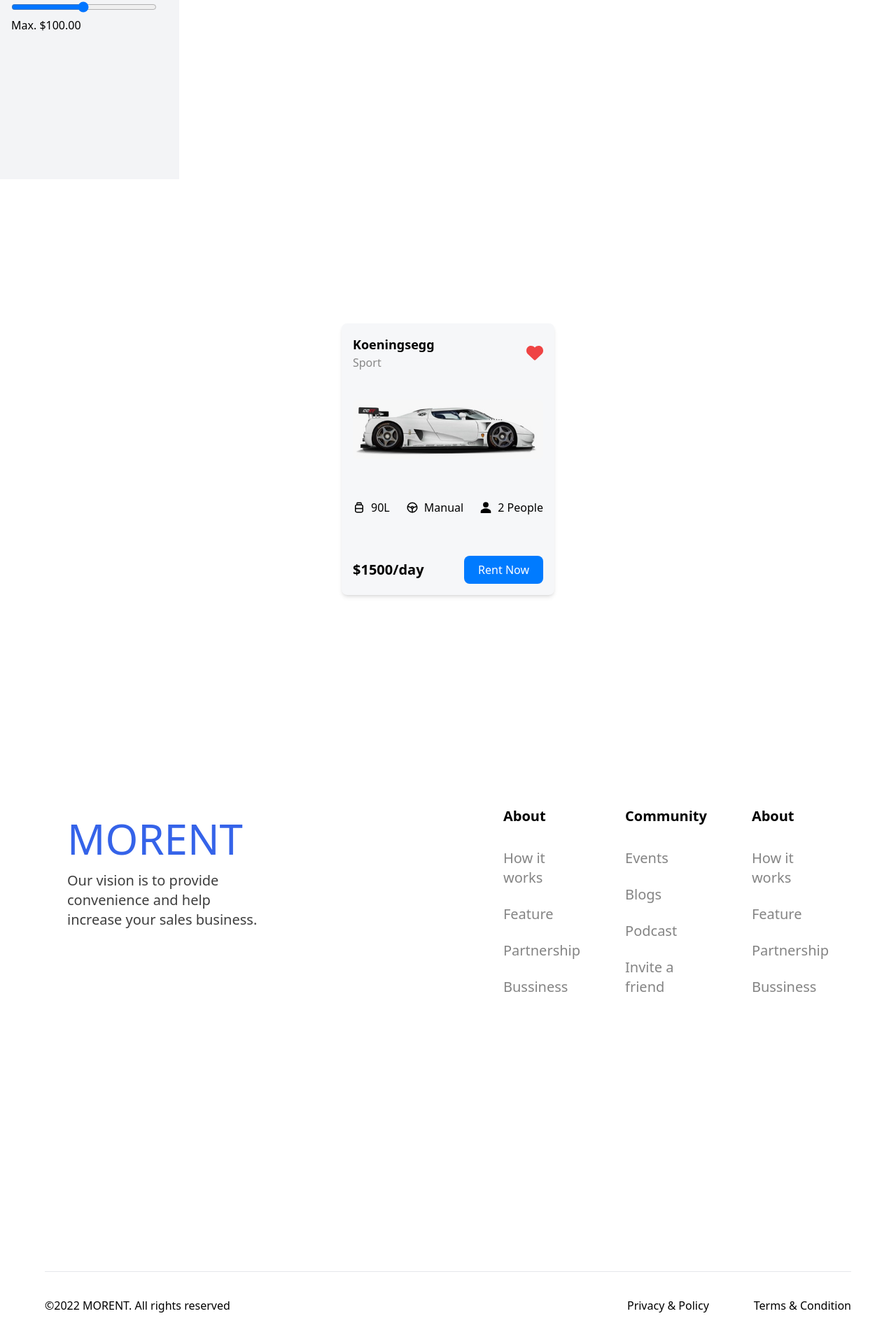
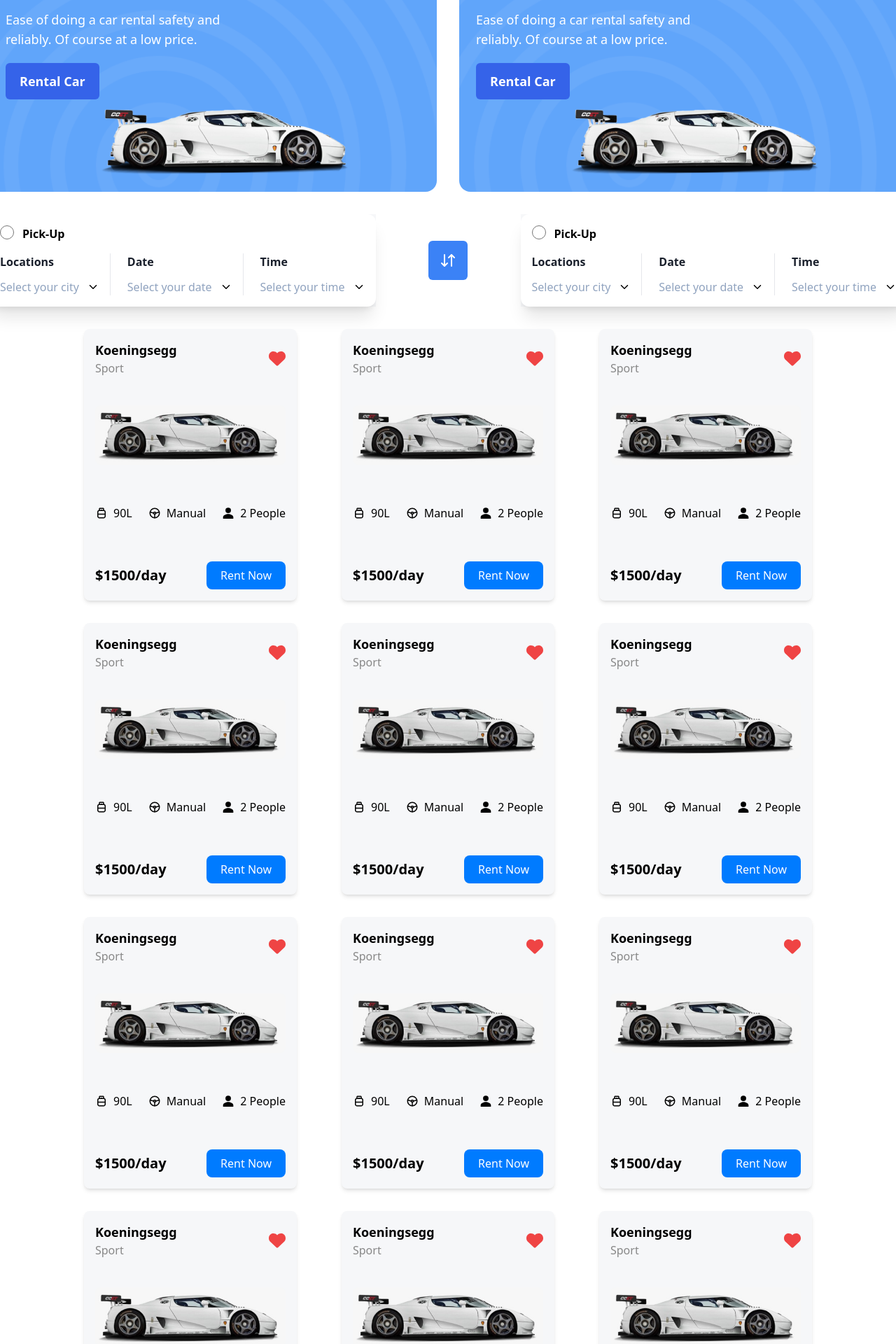
Before and after one commit to Aprender-e-Crescer/aluguel-de-carros, a React (Vite) app: page / in a window 1280 px wide. Shown: the part 544-2464 px from the top of the page at 70% size. Built offline with nearby package versions, Linux system fonts and the light colour scheme; the HTML template or start-up script is replaced by a standard one.

Commit message:
finalizando home

```diff
--- a/src/App.tsx
+++ b/src/App.tsx
@@ -1,19 +1,37 @@
-import { Filtro } from './Filtro'
 import { CardCar } from "./components/CardCar";
 import { Rodape } from "./components/Rodape";
 import { SeletorIntervalo } from './components/SeletorIntervalo'
 import { Banner } from "./components/Banner";
 import { Menu } from './components/Menu'
+import { ArrowDownUp } from "lucide-react";
+
+const cars = new Array(16).fill(null);
 
 export default function App() {
  return (
-   <>
-     <Filtro />
-     <CardCar />
-     <Rodape />
-     <Menu />
-     <Banner />
-     <SeletorIntervalo />
-   </>
+   <div className="flex flex-col gap-y-8">
+      <Menu />
+      <div className="flex justify-center">
+        <div className="flex flex-col gap-y-8 max-w-[1500px]">
+          <section className="flex gap-x-8 justify-between">
+            <Banner />
+            <Banner />
+          </section>
+          <div className="flex">
+            <SeletorIntervalo />
+            <div className="flex flex-1 justify-center items-center">
+              <button type="button" className="bg-blue-500 rounded-md p-4">
+                <ArrowDownUp className="text-white" />
+              </button>
+            </div>
+            <SeletorIntervalo />
+          </div>
+          <div className="flex flex-wrap gap-x-16 gap-y-8 justify-center">
+            {cars.map(() => <CardCar />)}
+          </div>
+        </div>
+      </div>
+      <Rodape />
+   </div>
  )
 }
--- a/src/components/CardCar.tsx
+++ b/src/components/CardCar.tsx
@@ -6,7 +6,7 @@
 
 export function CardCar() {
   return (
-    <div className="flex justify-center items-center h-screen">
+    <div className="flex justify-center items-center">
       <div className="w-[304px] h-[388px] bg-[#F6F7F9] rounded-lg shadow-md p-4 flex flex-col justify-between">
         <div className="flex justify-between items-center">
           <div>
--- a/src/components/Rodape.tsx
+++ b/src/components/Rodape.tsx
@@ -1,14 +1,14 @@
 export function Rodape() {
     return (
       <>
-      <section className="flex p-24 gap-16 size-full">
+      <section className="flex px-24 pt-6 gap-16">
         <div className="w-full h-48">
           <h1 className="py-4 text-[#3563E9] w-32 text-6xl">MORENT</h1>
           <p className="text-[#3e3e3e] text-xl w-72 h-4">Our vision is to provide convenience and help increase your sales business.</p>
         </div>
 
 
-          <div className="flex-col text-xl mb-24 gap-5">
+          <div className="flex-col text-xl gap-5">
             <h3 className="font-semibold  mb-8">About</h3>
             <p className=" mb-6 text-[#848484]">How it works</p>
             <p className=" mb-6 text-[#848484]">Feature</p>
@@ -34,7 +34,7 @@
 
 
 
-        <div id='footer' className="flex flex-col gap-y-9 p-16 mt-28">
+        <div id='footer' className="flex flex-col gap-y-9 p-16 mt-8">
             <hr />
             <div className="flex gap-x-16">
               <h3 className="flex-1">
```
